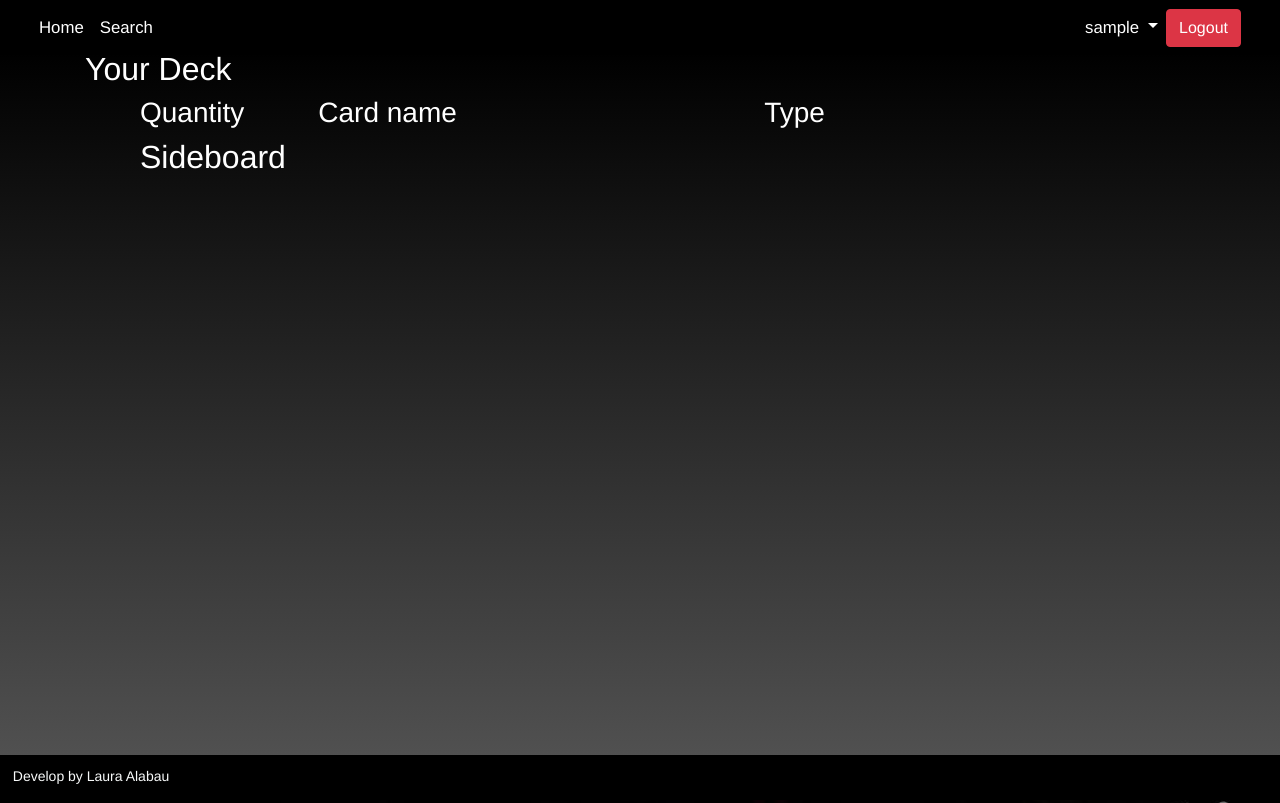
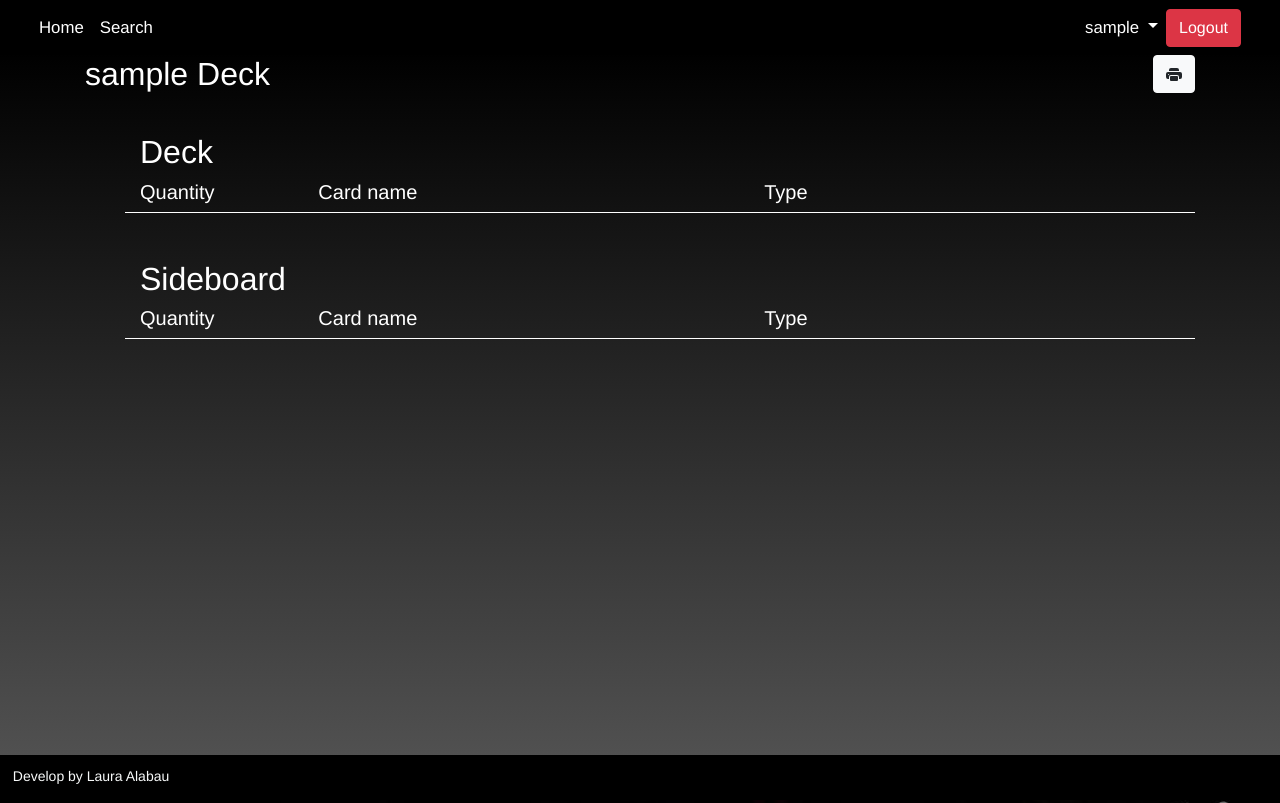
Before and after one commit to lauraAlabau/project-2_API, a Node server app: page /userDeck in a window 1280 px wide. Run offline with Node 20, Linux system fonts and the light colour scheme; the visitor is signed in with stand-in values (Sample User, id 1); some libraries are stand-ins or nearby versions.

Commit message:
styles and hbs fix

```diff
--- a/public/stylesheets/style.css
+++ b/public/stylesheets/style.css
@@ -215,6 +215,7 @@
 .card{
   background-color: transparent;
   border: 0px;
+  margin-bottom: 10%;
 }
 
 /* USER FAV */
@@ -247,13 +248,24 @@
 /* USER DECK */
 .user-deck {
   display: flex;
-  /* align-items: center; */
+  padding-top: 5px;
   flex-direction: column;
+}
+
+.user-deck h2.print{
+  display: flex;
+  justify-content: space-between;
+  flex-direction: row;
 }
 
 .screen,
 .screen-2{
   display: none;
+}
+
+.borderH {
+  margin-bottom: 15px;
+  border-bottom: 1px solid white;
 }
 
 /* OVERLAY IMAGES */
@@ -340,6 +352,10 @@
     display:block;
 
   }
+  .user-deck h2.print{
+    display: none;
+  }
+
   input {
     border: none;
     background: transparent;
--- a/routes/card.routes.js
+++ b/routes/card.routes.js
@@ -54,6 +54,7 @@
               User
                 .findByIdAndUpdate(req.user._id,{$push : {favourites : charArray[0]._id}})
                 .then(()=>{
+                  /* res.send('<script>alert("Your card was added")</script>');  */
                   res.redirect("/userProfile")
                 })
             }else{res.redirect("/userProfile")}
--- a/views/index.hbs
+++ b/views/index.hbs
@@ -19,10 +19,7 @@
             <a href="/login" class="btn btn-light">Login</a>
             <a href="/signup" class="btn btn-light">Signup</a>
           </div>
-
-
       {{/if}}
     </div>
   </div>
-
 </div>
--- a/views/users/user-deck.hbs
+++ b/views/users/user-deck.hbs
@@ -1,21 +1,25 @@
 <div id="profile">
     {{#if userInSession}}
         <div class="container user-deck">
-        <h2 class="print">Your Deck</h2>
+            <h2 class="print">{{userInSession.username}} Deck
+                <button class="btn btn-light" onclick="window.print()">
+                    <svg xmlns="http://www.w3.org/2000/svg" width="16" height="16" fill="currentColor" class="bi bi-printer-fill" viewBox="0 0 16 16">
+                        <path d="M5 1a2 2 0 0 0-2 2v1h10V3a2 2 0 0 0-2-2H5zm6 8H5a1 1 0 0 0-1 1v3a1 1 0 0 0 1 1h6a1 1 0 0 0 1-1v-3a1 1 0 0 0-1-1z"/>
+                        <path d="M0 7a2 2 0 0 1 2-2h12a2 2 0 0 1 2 2v3a2 2 0 0 1-2 2h-1v-2a2 2 0 0 0-2-2H5a2 2 0 0 0-2 2v2H2a2 2 0 0 1-2-2V7zm2.5 1a.5.5 0 1 0 0-1 .5.5 0 0 0 0 1z"/>
+                    </svg>
+                </button>
+            </h2>
             <h5 class="screen">Name _________________ </h5>
             <h5 class="screen">DCI Number _________________ </h5>
-        <ul>
-            <div  id="deck-list" class='col'>
-                <div class='list row'>
-                    <h3 class="col-2 print">Quantity</h3>
-                    <h3 class="col-5 print">Card name</h3>
-                   {{!--  <h3 class="col-1">CMC</h3> --}}
-                  {{!--       <h5 class="col-2">Mana cost</h5> --}}
-                    <h3 class="col-3 print">Type</h3>
-
-                    <h3 class="col-2"></h3>
+            <ul><br><br>
+                <div id="deck-list" class='col'>
+                    <h2>Deck</h2>
+                    <div class='list row borderH'>
+                        <h5 class="col-2 print">Quantity</h5>
+                        <h5 class="col-5 print">Card name</h5>
+                        <h5 class="col-3 print">Type</h5>
+                        <h5 class="col-2"></h5>
                     </div>
-                <h2 class="screen-2">Deck</h2>
                     {{#each userInSession.decks}}
                         <li>
                             <div class='list row'>
@@ -23,10 +27,8 @@
                                     <input type="number" id="quantity" value="1" name="quantity" min="0" max="60">
                                 </form>
                                 <h5 class="col-5">{{this.name}}</h5>
-
                                 <h5 class="col-3 print">{{this.type_line}}</h5>
                                 <form class="col-1" action = "/add-sb" method="POST">
-            {{!--     name, image, mana_cost, cmc, type_line, oracle_text, power, toughness, apiId --}}
                                     <input type="hidden" name="name" value="{{name}}">
                                     <input type="hidden" name="image" value={{image_uris.png}}>
                                     <input type="hidden" name="mana_cost" value="{{mana_cost}}">
@@ -43,28 +45,29 @@
                                     <button type="submit" class="btn btn-danger btn-block mb-2">X</button>
                                 </form>
                             </div>
-
                         </li>
-
-                {{/each}}
+                    {{/each}}<br><br>
                     <h2>Sideboard</h2>
+                    <div class='list row borderH'>
+                        <h5 class="col-2 print">Quantity</h5>
+                        <h5 class="col-5 print">Card name</h5>
+                        <h5 class="col-3 print">Type</h5>
+                        <h5 class="col-2"></h5>
+                    </div>
                     {{#each userInSession.sideboard}}
                         <li>
                             <div class='list row'>
                                 <form class="col-2" action="/action_page.php">
                                     <input type="number" id="quantity" value="0" name="quantity" min="0" max="60">
                                 </form>
-
                                     <h5 class="col-5">{{this.name}}</h5>
                                     <h5 class="col-3 print">{{this.type_line}}</h5>
-
                                 <form class="col-2" action = "/delete-card-deck" method="POST">
                                     <input type="hidden" name="id" value={{this._id}}>
                                     <button type="submit" class="btn btn-danger btn-block mb-2">Delete</button>
                                 </form>
                             </div>
                         </li>
-
                     {{/each}}
                 </div>
             </ul>
@@ -72,5 +75,4 @@
                 <p>Still no logged in user, sorry!</p>
         </div>
     {{/if}}
-
 </div>
--- a/views/users/user-profile.hbs
+++ b/views/users/user-profile.hbs
@@ -2,13 +2,13 @@
 {{#if userInSession}}
     <div class="container user-list">
         <h2>Your Favourites Cards</h2>
-        <div  id="search-result" class='row search-row'>
+        <div id="search-result" class='row search-row'>
             {{#each userInSession.favourites}}
                 <div class=' col-3 '>
                     <div class='card container-card'>
                         <img  id="img-hover"  src={{image}} alt={{name}}>
                         <div class="overlay">
-                             <form class="button-hover" id="decks" action = "/add-deck" method="POST">
+                            <form class="button-hover" id="decks" action = "/add-deck" method="POST">
                                 {{!--     name, image, mana_cost, cmc, type_line, oracle_text, power, toughness, apiId --}}
                                 <input type="hidden" name="name" value="{{name}}">
                                 <input type="hidden" name="image" value={{image_uris.png}}>
@@ -34,5 +34,4 @@
         <p>Still no logged in user, sorry!</p>
     </div>
 {{/if}}
-
 </div>
```
Also changed, not shown: views/search-card.hbs (+0 -24 lines). Lines whose indentation alone changed are shown as unchanged.
